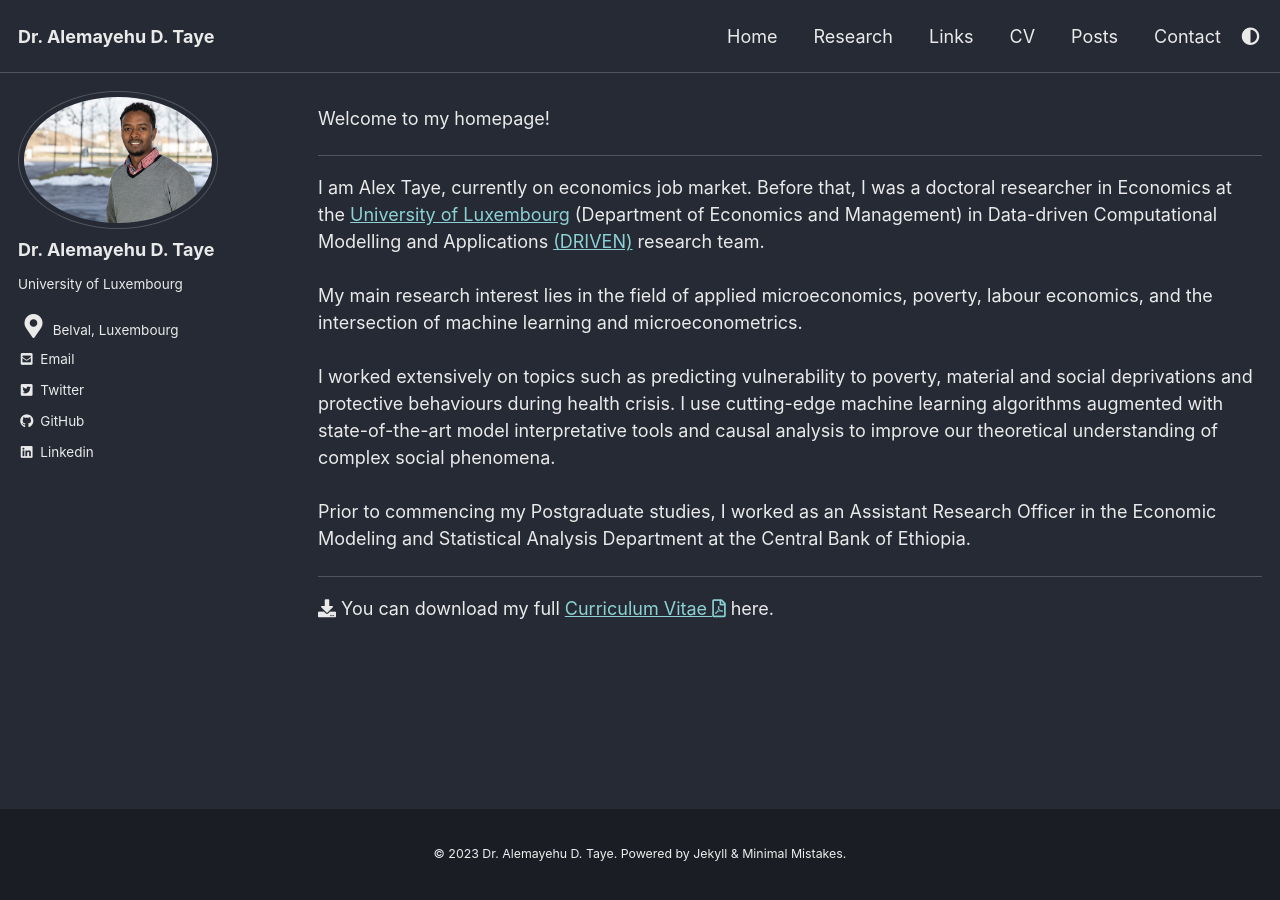
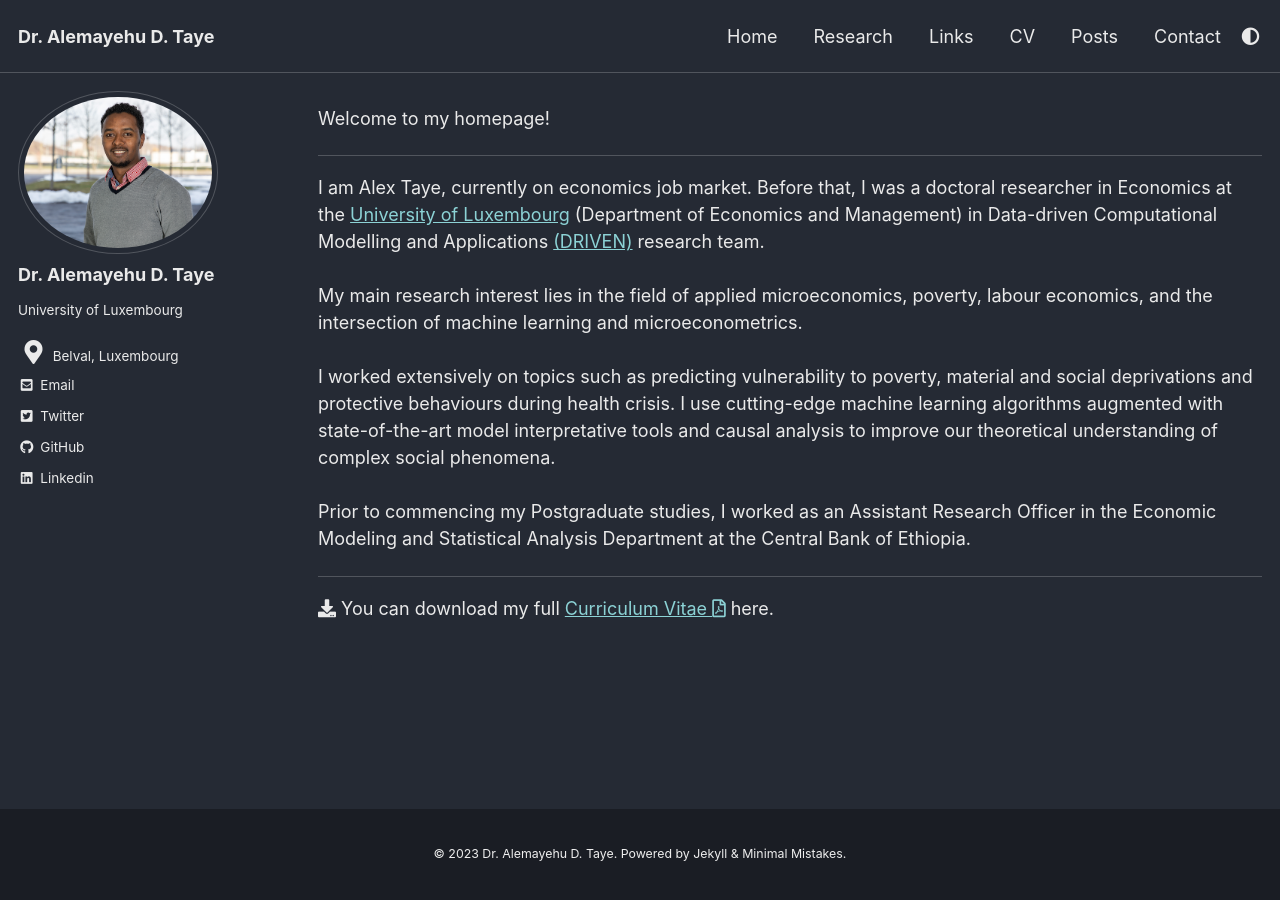
Before and after one commit to AlexTaye/AlexTAYE, a Jekyll site: the page built from _pages/index.md, in a window 1280 px wide. Built offline with Jekyll 4.4.1, drawn with Linux system fonts in a browser that asks for light colours; cached includes are drawn as plain includes; the list of posts is cut into pages by our own code.

Commit message:
Update _config.yml

```diff
--- a/_config.yml
+++ b/_config.yml
@@ -106,7 +106,7 @@ analytics:
 # Site Author
 author:
   name             : "Dr. Alemayehu D. Taye"
-  avatar           : "/profile2.PNG"
+  avatar           : "/profile3.PNG"
   bio              : "University of Luxembourg"
   location         : "Belval, Luxembourg"
   #email            : ""
```
